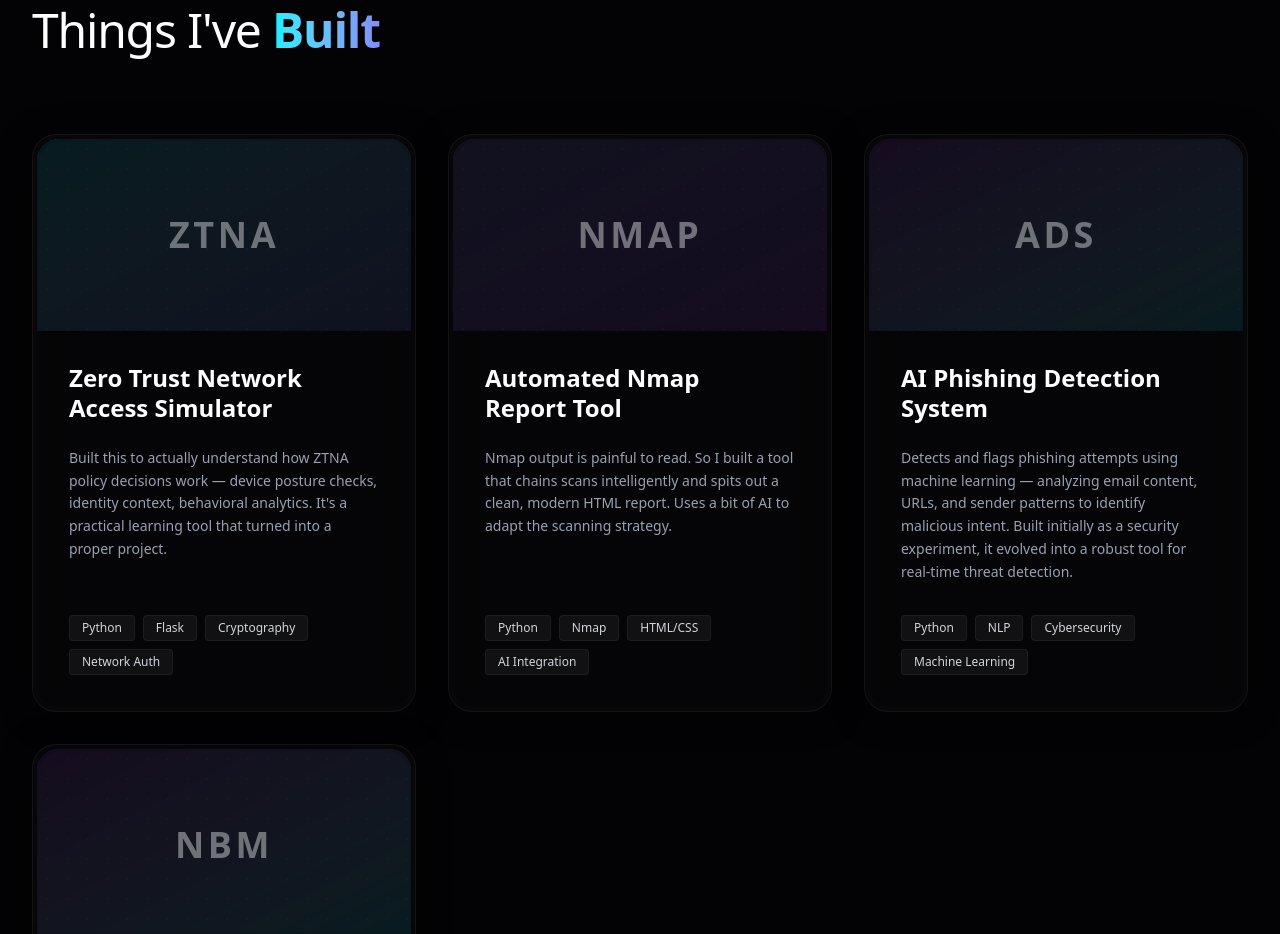
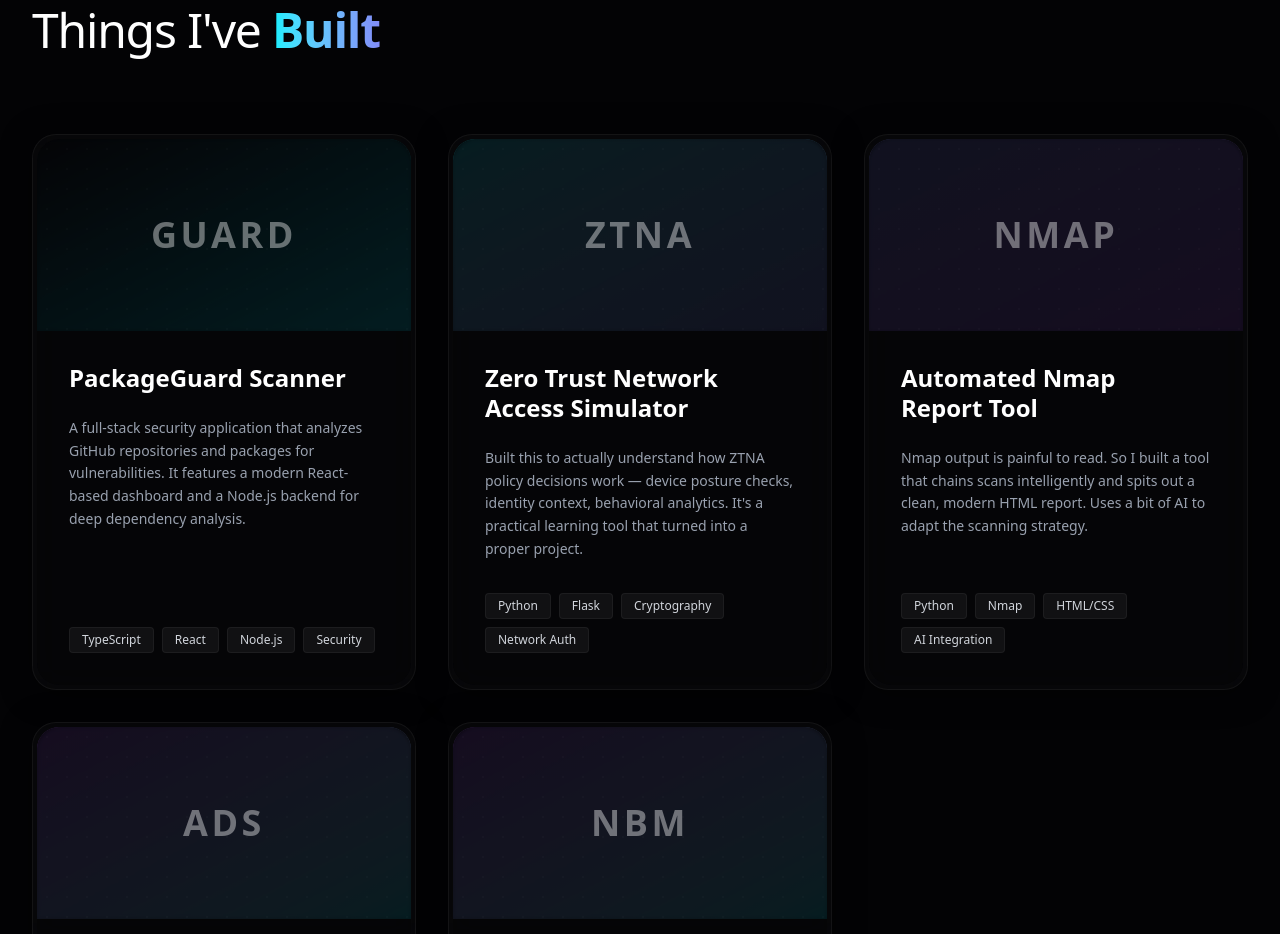
Before and after one commit to Aaditya2207/Portfolio-cyber, a Next.js app: page / in a window 1280 px wide. Shown: the part 2960-3894 px from the top of the page. Built offline with nearby package versions, Linux system fonts and the light colour scheme.

Commit message:
project addition

```diff
--- a/src/components/Projects.tsx
+++ b/src/components/Projects.tsx
@@ -6,6 +6,16 @@
 import { useCTF } from "@/contexts/CTFContext";
 
 const PROJECTS = [
+    {
+        title: "PackageGuard Scanner",
+        description: "A full-stack security application that analyzes GitHub repositories and packages for vulnerabilities. It features a modern React-based dashboard and a Node.js backend for deep dependency analysis.",
+        tags: ["TypeScript", "React", "Node.js", "Security"],
+        links: { github: "" },
+        gradient: "from-neon-cyan/20 to-neon-blue/20",
+        borderGlow: "group-hover:border-neon-cyan/50 group-hover:shadow-[0_0_30px_rgba(34,211,238,0.12)]",
+        iconText: "GUARD",
+        hasChallenge: false,
+    },
     {
         title: "Zero Trust Network Access Simulator",
         description: "Built this to actually understand how ZTNA policy decisions work — device posture checks, identity context, behavioral analytics. It's a practical learning tool that turned into a proper project.",
```
